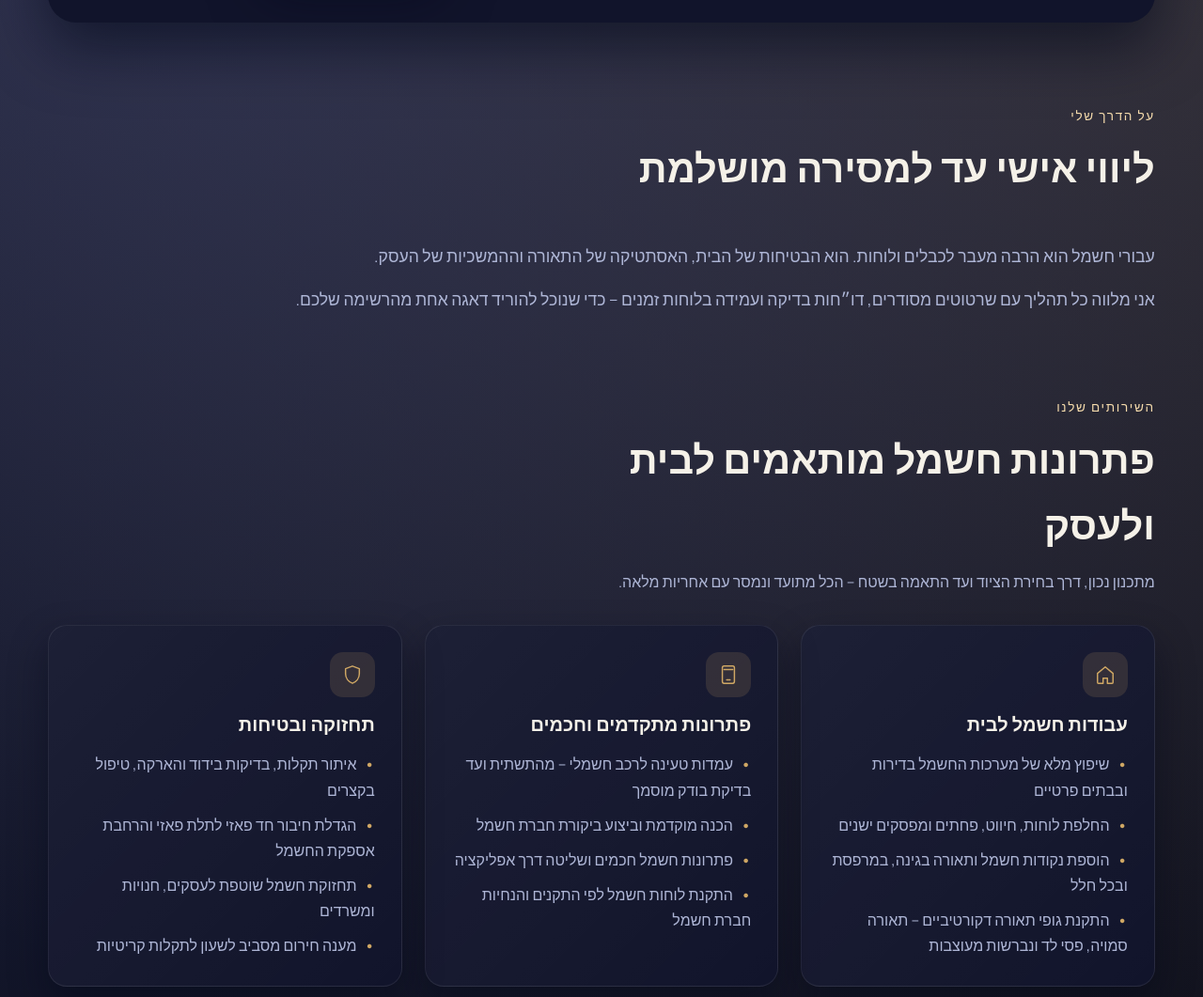
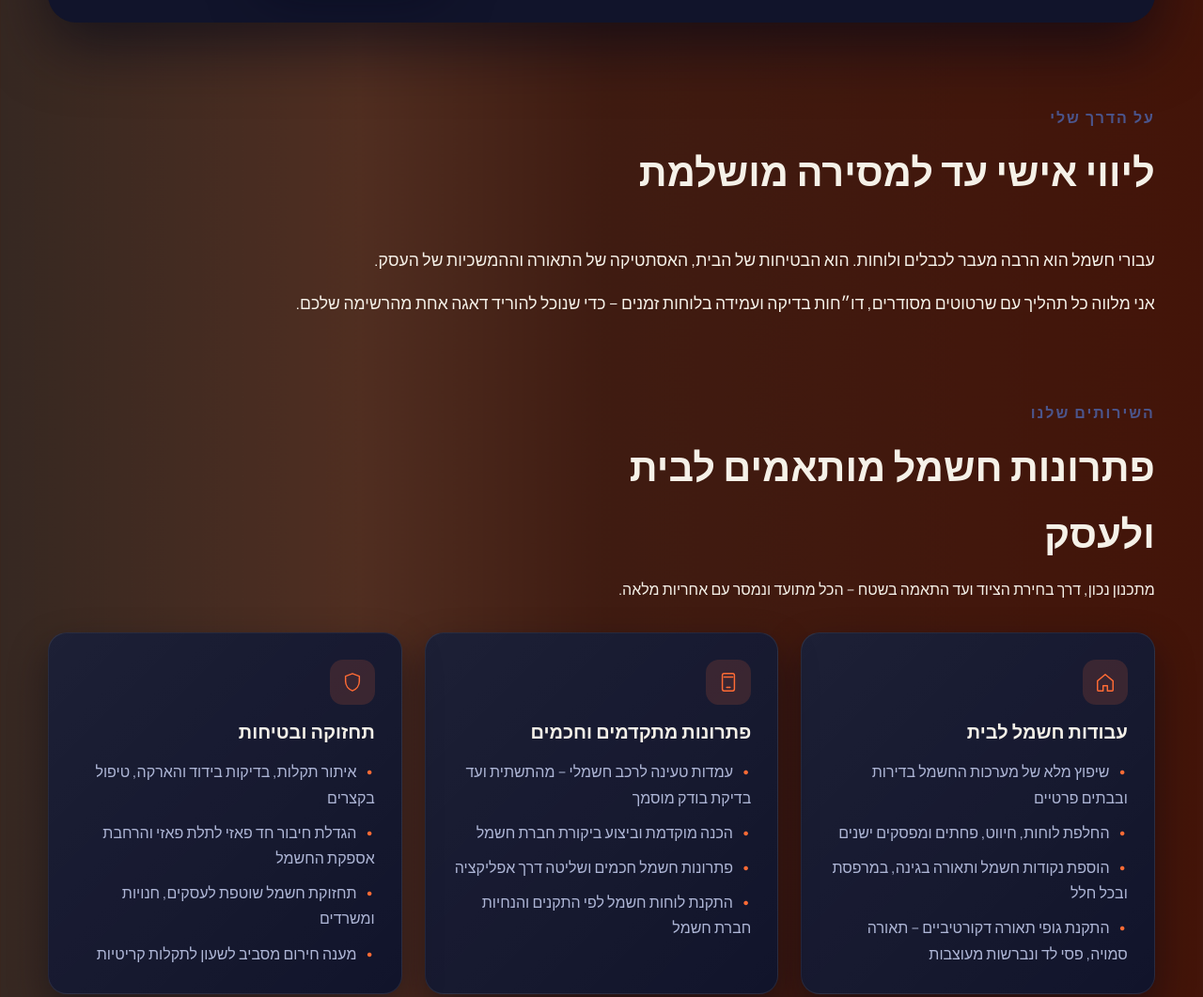
Before and after one commit to electricitycircuit/electricitycircuit.github.io, a website built with Vite: page index.html in a window 1280 px wide. Shown: the part 1006-2067 px from the top of the page at 94% size. Built offline with nearby package versions, Linux system fonts and the light colour scheme.

Commit message:
Update color scheme: orange gradient background, blue eyebrows, improved text contrast

```diff
--- a/src/main.ts
+++ b/src/main.ts
@@ -170,17 +170,17 @@ const contactHighlights = [
 
 const heroGallery = [
   {
-    src: 'https://images.unsplash.com/photo-1507413245164-6160d8298b31?auto=format&fit=crop&w=700&q=80',
+    src: 'https://images.unsplash.com/photo-1544724569-5f546fd6f2b5?auto=format&fit=crop&w=700&q=80',
     alt: 'לוח חשמל מסודר',
     label: 'לוחות מבוקרים'
   },
   {
-    src: 'https://images.unsplash.com/photo-1581092795360-fd1ca04f0952?auto=format&fit=crop&w=700&q=80',
+    src: 'https://images.unsplash.com/photo-1558002038-1055907df827?auto=format&fit=crop&w=700&q=80',
     alt: 'חיווט בית חכם',
     label: 'חיווט חכם'
   },
   {
-    src: 'https://images.unsplash.com/photo-1560448075-bb485b067938?auto=format&fit=crop&w=700&q=80',
+    src: 'https://images.unsplash.com/photo-1713937400833-f817938b51e4?auto=format&fit=crop&w=700&q=80',
     alt: 'צוות התקנה מקצועי',
     label: 'צוותים בשטח'
   }
@@ -188,19 +188,19 @@ const heroGallery = [
 
 const galleryImages = [
   {
-    src: 'https://images.unsplash.com/photo-1505691938895-1758d7feb511?auto=format&fit=crop&w=900&q=80',
+    src: 'https://images.unsplash.com/photo-1757924461488-ef9ad0670978?auto=format&fit=crop&w=900&q=80',
     caption: 'תאורת אווירה בסלון חכם'
   },
   {
-    src: 'https://images.unsplash.com/photo-1503387762-592deb58ef4e?auto=format&fit=crop&w=900&q=80',
+    src: 'https://images.unsplash.com/photo-1584169417032-d34e8d805e8b?auto=format&fit=crop&w=900&q=80',
     caption: 'שדרוג לוח תלת פאזי לעסק קמעונאי'
   },
   {
-    src: 'https://images.unsplash.com/photo-1431576901776-e539bd916ba2?auto=format&fit=crop&w=900&q=80',
+    src: 'https://images.unsplash.com/photo-1503387762-592deb58ef4e?auto=format&fit=crop&w=900&q=80',
     caption: 'תכנון מוקפד עם אדריכלים בשטח'
   },
   {
-    src: 'https://images.unsplash.com/photo-1503376780353-7e6692767b70?auto=format&fit=crop&w=900&q=80',
+    src: 'https://images.unsplash.com/photo-1593941707874-ef25b8b4a92b?auto=format&fit=crop&w=900&q=80',
     caption: 'עמדות טעינה לרכב חשמלי בבניין משרדים'
   }
 ]
--- a/src/style.css
+++ b/src/style.css
@@ -15,9 +15,10 @@
   --surface-elevated: linear-gradient(135deg, rgba(255, 255, 255, 0.05), rgba(255, 255, 255, 0));
   --stroke: rgba(255, 255, 255, 0.08);
   --text-muted: #aeb6d6;
-  --primary: #cfa764;
-  --primary-dark: #f5dbac;
+  --primary: #ff6b35;
+  --primary-dark: #ff8c69;
   --accent: #3bc1c9;
+  --blue-dark: #4b558c;
   --shadow-soft: 0 25px 65px rgba(2, 6, 23, 0.6);
   --radius-lg: 30px;
   --radius-md: 20px;
@@ -33,7 +34,7 @@
 body {
   margin: 0;
   min-height: 100vh;
-  background: radial-gradient(circle at 15% 15%, rgba(56, 66, 120, 0.6), transparent 45%), radial-gradient(circle at 85% 0%, rgba(207, 167, 100, 0.4), transparent 40%), #04050c;
+  background: linear-gradient(to right, rgba(255, 180, 120, 0.2), rgba(255, 140, 80, 0.3) 30%, rgba(200, 80, 30, 0.3) 50%, rgba(162, 43, 4, 0.4)), #04050c;
   display: flex;
   justify-content: center;
   direction: rtl;
@@ -80,7 +81,7 @@ body {
   align-self: flex-start;
   padding: 6px 16px;
   border-radius: 999px;
-  background: rgba(207, 167, 100, 0.12);
+  background: rgba(255, 107, 53, 0.12);
   color: var(--primary-dark);
   font-size: 0.9rem;
   letter-spacing: 0.04em;
@@ -129,7 +130,7 @@ body {
   font-weight: 600;
   text-decoration: none;
   transition: transform 200ms ease, box-shadow 200ms ease;
-  box-shadow: 0 14px 24px rgba(207, 167, 100, 0.25);
+  box-shadow: 0 14px 24px rgba(255, 107, 53, 0.25);
 }
 
 .btn.primary {
@@ -225,8 +226,9 @@ body {
 .eyebrow {
   text-transform: uppercase;
   letter-spacing: 0.12em;
-  font-size: 0.85rem;
-  color: var(--primary-dark);
+  font-size: 1rem;
+  font-weight: 700;
+  color: var(--blue-dark);
   margin: 0 0 8px;
 }
 
@@ -237,7 +239,7 @@ body {
 
 .section-desc {
   margin: 0;
-  color: var(--text-muted);
+  color: #f5f1e8;
 }
 
 .rich-text {
@@ -245,7 +247,7 @@ body {
   flex-direction: column;
   gap: 16px;
   font-size: 1.1rem;
-  color: var(--text-muted);
+  color: #f5f1e8;
 }
 
 .rich-text p {
@@ -323,7 +325,7 @@ body {
   width: 48px;
   height: 48px;
   border-radius: 14px;
-  background: rgba(207, 167, 100, 0.15);
+  background: rgba(255, 107, 53, 0.15);
   display: inline-flex;
   align-items: center;
   justify-content: center;
@@ -351,6 +353,10 @@ body {
   font-size: 1.25rem;
 }
 
+.faq-card p {
+  color: var(--text-muted);
+}
+
 .testimonial-card p {
   font-size: 1.05rem;
   color: var(--text-muted);
@@ -372,8 +378,8 @@ body {
 }
 
 .contact-card.primary {
-  border: 1px solid rgba(15, 111, 236, 0.2);
-  box-shadow: 0 20px 45px rgba(207, 167, 100, 0.25);
+  border: 2px solid var(--primary);
+  box-shadow: 0 20px 45px rgba(255, 107, 53, 0.25);
 }
 
 .contact-card.neutral {
@@ -433,6 +439,10 @@ body {
 
 .reason-card {
   min-height: 140px;
+}
+
+.reason-card p {
+  color: var(--text-muted);
 }
 
 .gallery-grid {
```
